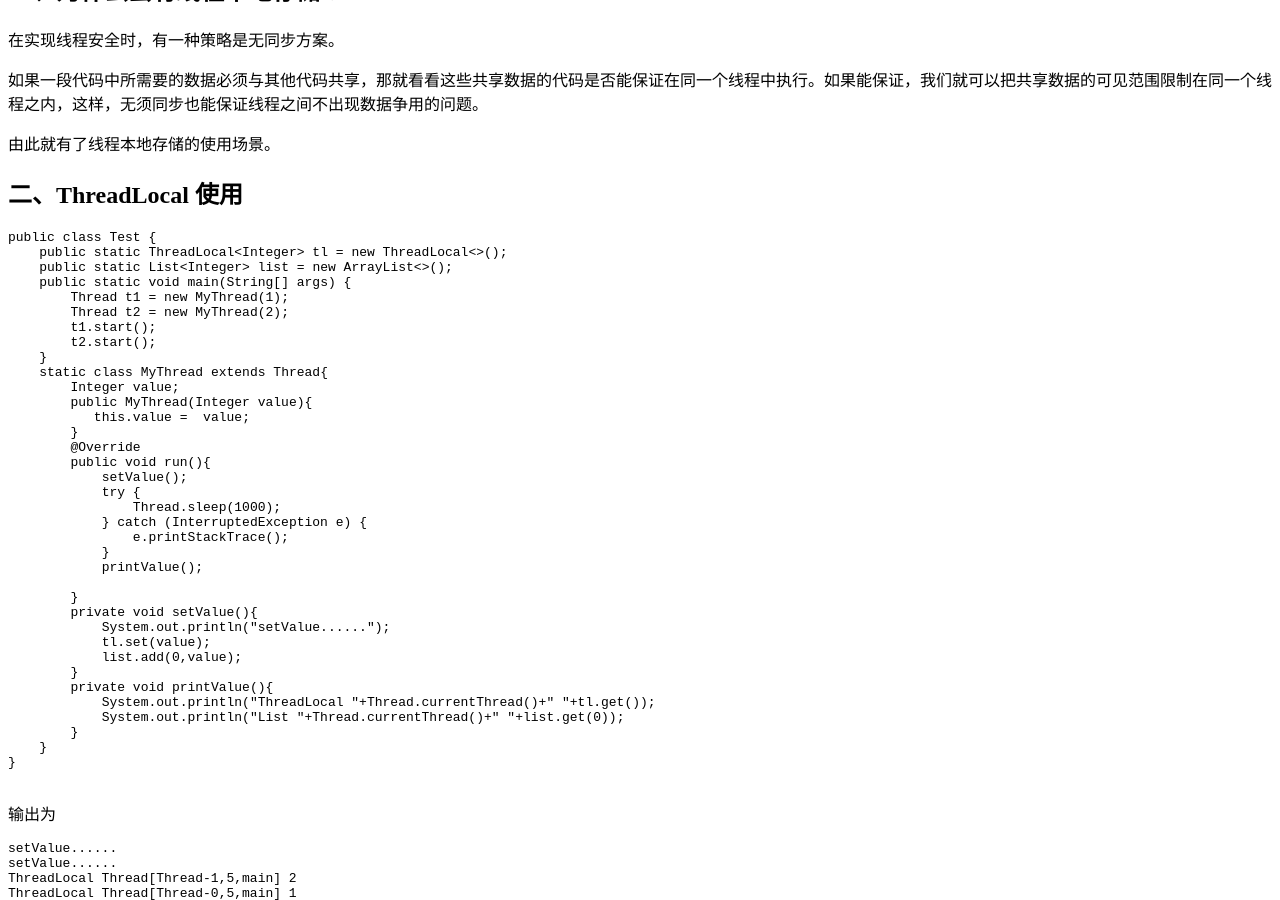
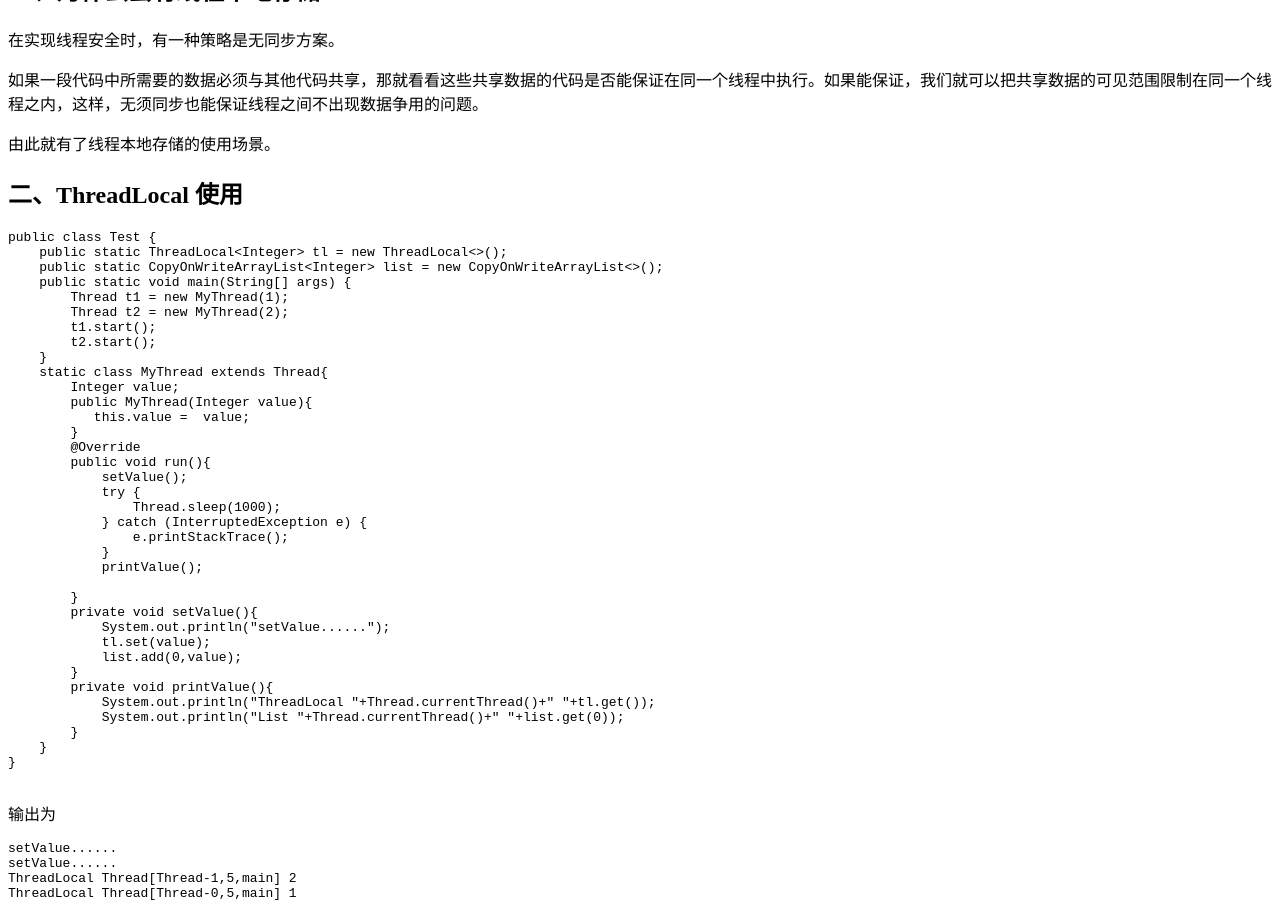
Before and after one commit to guoyang1996/guoyang1996.github.io, a Jekyll site: the page built from _posts/2019-08-09-java-ThreadLocal.md, in a window 1280 px wide and 900 px high, scrolled down 1002 px. Built offline with Jekyll 4.4.1, drawn with Linux system fonts in a browser that asks for light colours; comment, search, counter and statistics services are not loaded.

Commit message:
Update 2019-08-09-java-ThreadLocal.md

````diff
--- a/_posts/2019-08-09-java-ThreadLocal.md
+++ b/_posts/2019-08-09-java-ThreadLocal.md
@@ -20,7 +20,7 @@ typora-copy-images-to: ..\assets\clipimg
 ```java
 public class Test {
     public static ThreadLocal<Integer> tl = new ThreadLocal<>();
-    public static List<Integer> list = new ArrayList<>();
+    public static CopyOnWriteArrayList<Integer> list = new CopyOnWriteArrayList<>();
     public static void main(String[] args) {
         Thread t1 = new MyThread(1);
         Thread t2 = new MyThread(2);
````
